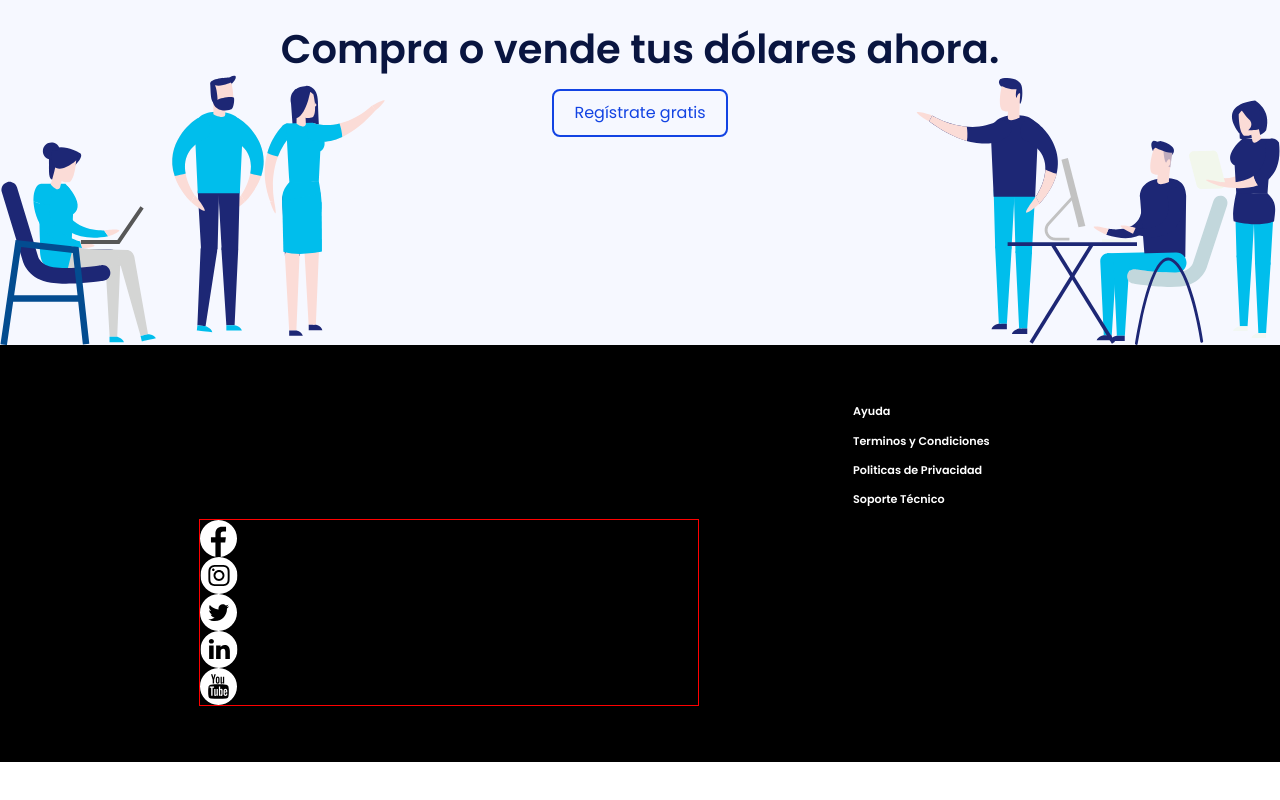
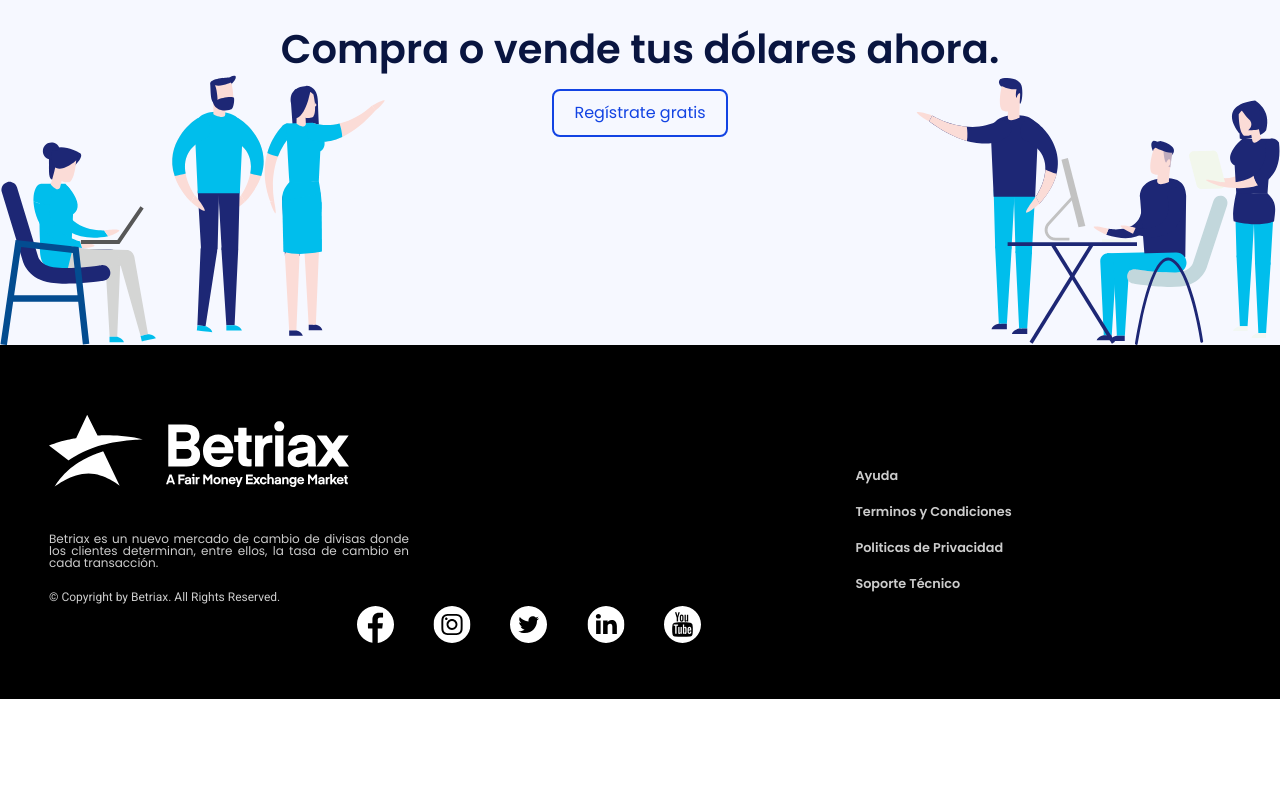
Before and after one commit to SRBetriax/hola, a React (Create React App) app: page / in a window 1280 px wide. Shown: the part 5522-6322 px from the top of the page. After the commit the page ends 6221 px from the top, so only its background shows below. Built offline with nearby package versions, Linux system fonts and the light colour scheme; no server answers.

Commit message:
footer sass modified

```diff
--- a/src/sass/_footer.scss
+++ b/src/sass/_footer.scss
@@ -5,27 +5,16 @@ footer.footer {
   background-color: $black;
   padding: 7vh 5%;
   min-height: 10vh;
-  /*.row {
-    height: 100%;
-    display: flex;
-    flex-direction: row;
-    justify-content: space-evenly;*/
-
-    // .col-12, .col-13, .col-14{
-    //   display: flex;
-    // flex-direction: column;
-    // justify-content: space-evenly;
-    // }
 
 .logo {
-  position: absolute;
+  position: relative;
   width: 552px;
   height: 60px;
-  left: 76px;
-  top: 6630px;
+  left: 0;
+  top: 0;
 }
 
-/*@include media-down(md) {
+@include media-down(md) {
   flex-flow: column;
   justify-content: space-between;
 
@@ -33,75 +22,60 @@ footer.footer {
     margin-top: 5vh;
     text-align: center;
   }
-}*/
+}
 
 .legend{
-  /*color: $grey1;
-  font-size: 1em;
-  font-weight: 200;
-  width: 22em;
-  padding-top: 1em;
-  padding-bottom: 1em;
-  border: 1px solid yellow;*/
-  position: absolute;
-  width: 450px;
-  height: 61px;
-  left: 74px;
-  top: 6760px;
+  position: relative;
+  width: 30em;
+  height: 3.75em;
+  right: 46em;
+  top: 11em;
   font-family: 'Poppins';
   font-style: normal;
   font-weight: 400;
-  font-size: 12px;
-  line-height: 15px;
+  font-size: 0.75em;
+  line-height: 1em;
   text-align: justify;
-  color: $white;
+  color: $grey1;
 }
 
 .copyright {
-  /*color: $grey1;
-  font-size: 1em;
-  font-weight: 200;
-  border: 1px solid pink;*/
-  position: absolute;
-  width: 250px;
-  height: 12px;
-  left: 75px;
-  top: 6840px;
+  position: relative;
+  width: 20em;
+  height: 0.04em;
+  right: 76em;
+  top: 16em;
   font-family: 'Roboto';
   font-style: normal;
   font-weight: 400;
-  font-size: 12px;
-  line-height: 12px;
+  font-size: 0.75em;
+  line-height: 0.75em;
   text-align: justify;
-  color: $white;
+  color: $grey1;
 }
 
   .col-13 {
     height: 100%;
     align-items: center;
-  margin-left: 800px;
+    padding-left: 50em;
   }
 
   .second-row {
-  font-size: 0.7em;
-  color: $white;
+    font-size: 0.8em;
+    color: $grey1;
     font-weight: 600;
-  padding: 4px;
+    padding: 0.5em;
+
+    &:hover {
+      cursor: pointer;
+    }
   }
 
   .col-14 {
-  flex-direction: row;
-  margin-left: 150px;
-  width: 500px;
-  border: 1px solid red;
-}
-
-.fb-icon,  .t-icon, .li-icon, .yt-icon {
-  color: $black;
-  font-size: 2.1em;
-  background-color: $white;
-  border-radius: 100%;
-  border: none;
+    display: flex;
+    justify-content: space-around;
+    padding-left: 18em;
+    width: 42em;
   }
 
   .i-icon{
@@ -113,9 +87,6 @@ footer.footer {
     border-radius: 100%;
     border: none;
   }
-
-.facebook-circle{
-  background-color: $black;
 }
 
-}
+// MEDIA QUERIES
```
Lines whose indentation alone changed are shown as unchanged.
